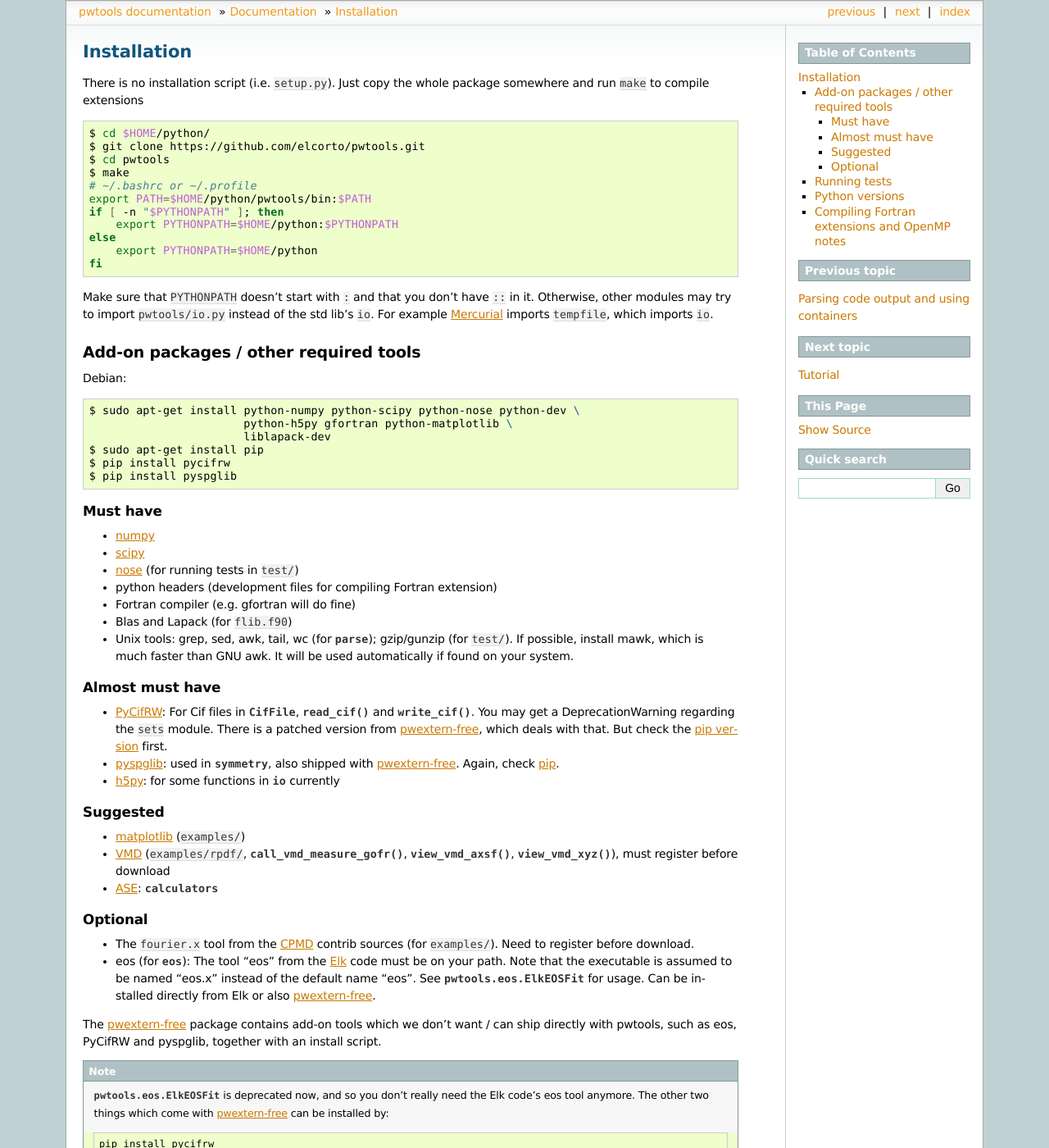
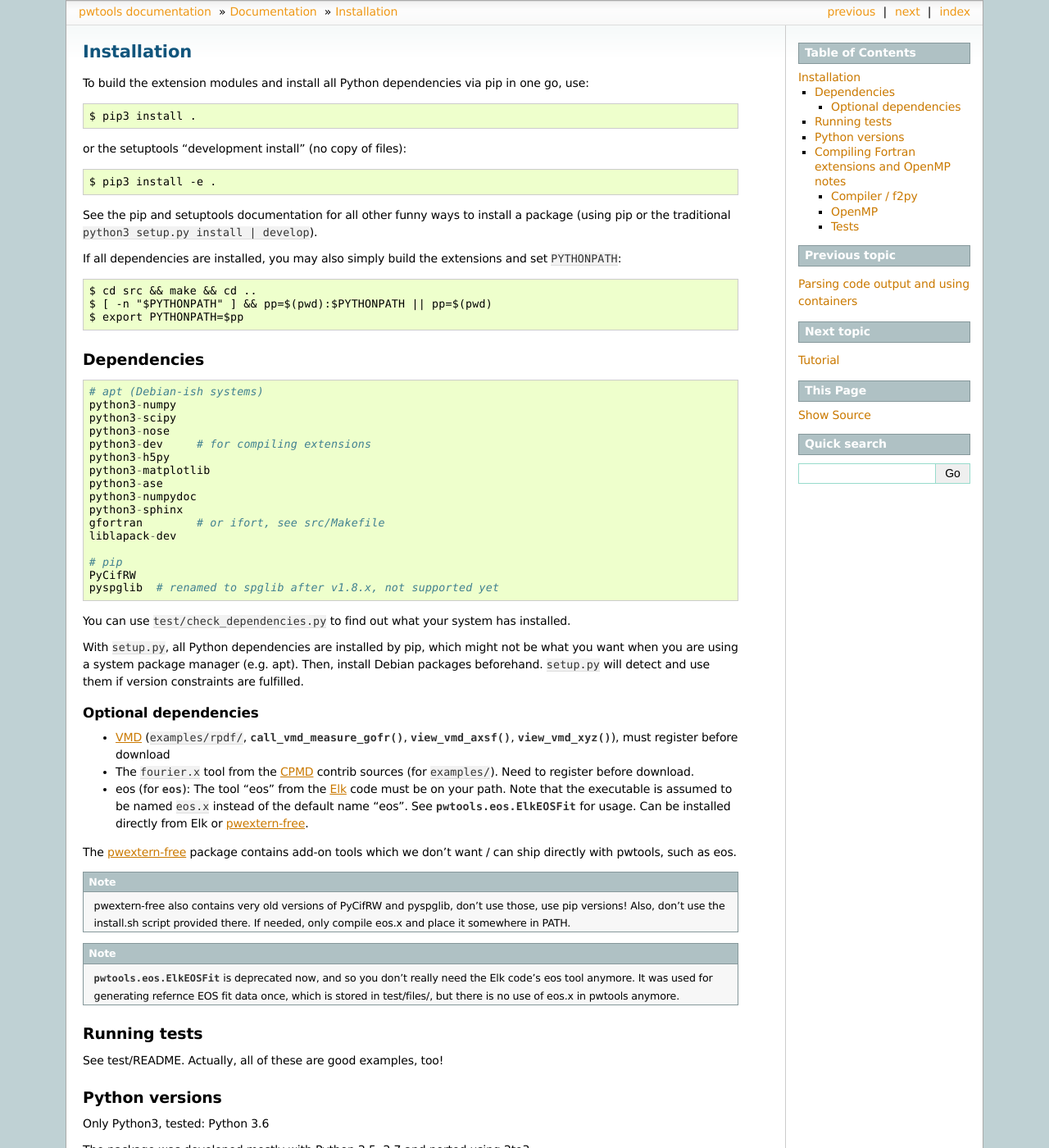
Before and after one commit to elcorto/pwtools, a Sphinx documentation site: the page built from doc/source/written/install.rst, in a window 1280 px wide and 1400 px high. Shown: the whole window at 82% size. Built offline with Sphinx 7.4.7, drawn with Linux system fonts in a browser that asks for light colours; pages that are not in the unit, such as notebooks, are missing from menus; some of the changed text lies outside the part shown.

Commit message:
DOC: update install docs and test/check_dependencies.py

```diff
--- a/doc/source/written/install.rst
+++ b/doc/source/written/install.rst
@@ -1,123 +1,98 @@
 Installation
 ============
 
-There is no installation script (i.e. ``setup.py``). Just copy the whole
-package somewhere and run ``make`` to compile extensions
+To build the extension modules and install all Python dependencies via pip in
+one go, use::
 
-.. code-block:: shell
+    $ pip3 install .
 
-    $ cd $HOME/python/
-    $ git clone https://github.com/elcorto/pwtools.git
-    $ cd pwtools
-    $ make
-    # ~/.bashrc or ~/.profile
-    export PATH=$HOME/python/pwtools/bin:$PATH
-    if [ -n "$PYTHONPATH" ]; then
-        export PYTHONPATH=$HOME/python:$PYTHONPATH
-    else
-        export PYTHONPATH=$HOME/python
-    fi
+or the setuptools "development install" (no copy of files)::
 
-Make sure that ``PYTHONPATH`` doesn't start with ``:`` and that you don't have
-``::`` in it. Otherwise, other modules may try to import ``pwtools/io.py``
-instead of the std lib's ``io``. For example `Mercurial
-<http://mercurial.selenic.com>`_ imports ``tempfile``, which imports
-``io``.
+    $ pip3 install -e .
 
+See the pip and setuptools documentation for all other funny ways to install a
+package (using pip or the traditional ``python3 setup.py install | develop``).
 
-Add-on packages / other required tools
---------------------------------------
+If all dependencies are installed, you may also simply build the extensions and
+set ``PYTHONPATH``::
 
-Debian:
+    $ cd src && make && cd ..
+    $ [ -n "$PYTHONPATH" ] && pp=$(pwd):$PYTHONPATH || pp=$(pwd)
+    $ export PYTHONPATH=$pp
 
-.. code-block:: shell
+Dependencies
+------------
+::
 
-    $ sudo apt-get install python-numpy python-scipy python-nose python-dev \
-                           python-h5py gfortran python-matplotlib \
-                           liblapack-dev
-    $ sudo apt-get install pip
-    $ pip install pycifrw
-    $ pip install pyspglib
+	# apt (Debian-ish systems)
+	python3-numpy
+	python3-scipy
+	python3-nose
+	python3-dev     # for compiling extensions
+	python3-h5py
+	python3-matplotlib
+	python3-ase
+	python3-numpydoc
+	python3-sphinx
+	gfortran        # or ifort, see src/Makefile
+	liblapack-dev
 
-Must have
-~~~~~~~~~
-
-* numpy_
-* scipy_
-* nose_ (for running tests in ``test/``)
-* python headers (development files for compiling Fortran extension)
-* Fortran compiler (e.g. gfortran will do fine)
-* Blas and Lapack (for ``flib.f90``)
-* Unix tools: grep, sed, awk, tail, wc (for :mod:`~pwtools.parse`); gzip/gunzip (for
-  ``test/``). If possible, install mawk, which is much faster than GNU awk. It
-  will be used automatically if found on your system.
-
-Almost must have
-~~~~~~~~~~~~~~~~
-
-* `PyCifRW <pycifrw_orig_>`_: For Cif files in  :class:`~pwtools.parse.CifFile`,
-  :func:`~pwtools.io.read_cif` and :func:`~pwtools.io.write_cif`. You may get a
-  DeprecationWarning regarding the ``sets`` module. There is a patched version
-  from pwextern-free_, which deals with that. But check the `pip version
-  <https://pypi.python.org/pypi/PyCifRW>`_ first.
-* `pyspglib <pyspglib_>`_: used in :mod:`~pwtools.symmetry`, also shipped with
-  pwextern-free_. Again, check `pip <https://pypi.python.org/pypi/pyspglib>`_.
-* h5py_: for some functions in :mod:`~pwtools.io` currently
-
-Suggested
-~~~~~~~~~
-
-* matplotlib_ (``examples/``)
-* VMD_ (``examples/rpdf/``, :func:`~pwtools.crys.call_vmd_measure_gofr`,
-  :func:`~pwtools.visualize.view_vmd_axsf`,
-  :func:`~pwtools.visualize.view_vmd_xyz`), must register before download
-* ASE_: :mod:`~pwtools.calculators`
-
-Optional
-~~~~~~~~
-
-* The ``fourier.x`` tool from the CPMD_ contrib sources (for
-  ``examples/``). Need to register before download.
-* eos (for :mod:`~pwtools.eos`): The tool "eos" from the Elk_ code must
-  be on your path. Note that the executable is assumed to be named "eos.x"
-  instead of the default name "eos". See :class:`pwtools.eos.ElkEOSFit` for
-  usage. Can be installed directly from Elk or also pwextern-free_.
-
-The pwextern-free_ package contains add-on tools which we don't want / can ship
-directly with pwtools, such as eos, PyCifRW and pyspglib, together with an
-install script.
-
-.. note:: :class:`pwtools.eos.ElkEOSFit` is deprecated now, and so you don't
-   really need the Elk code's eos tool anymore. The other two things which come
-   with pwextern-free_ can be installed by::
-
-    pip install pycifrw
-    pip install pyspglib
-
-All imports of optional Python modules will silently fail such that the code
-can be used anywhere without errors or annoying warnings. The code parts which
-use the dependencies will then fail only if used. And of course the related
-tests will fail. That is no problem if you don't need the corresponding
-functionality.
+	# pip
+	PyCifRW
+	pyspglib  # renamed to spglib after v1.8.x, not supported yet
 
 You can use ``test/check_dependencies.py`` to find out what your system has
 installed.
 
+With ``setup.py``, all Python dependencies are installed by pip, which might
+not be what you want when you are using a system package manager (e.g. apt).
+Then, install Debian packages beforehand. ``setup.py`` will detect and use them
+if version constraints are fulfilled.
+
+Optional dependencies
+^^^^^^^^^^^^^^^^^^^^^
+
+* VMD_ (``examples/rpdf/``, :func:`~pwtools.crys.call_vmd_measure_gofr`,
+  :func:`~pwtools.visualize.view_vmd_axsf`,
+  :func:`~pwtools.visualize.view_vmd_xyz`), must register before download
+
+* The ``fourier.x`` tool from the CPMD_ contrib sources (for
+  ``examples/``). Need to register before download.
+
+* eos (for :mod:`~pwtools.eos`): The tool "eos" from the Elk_ code must
+  be on your path. Note that the executable is assumed to be named ``eos.x``
+  instead of the default name "eos". See :class:`pwtools.eos.ElkEOSFit` for
+  usage. Can be installed directly from Elk or pwextern-free_.
+
+The pwextern-free_ package contains add-on tools which we don't want / can ship
+directly with pwtools, such as eos.
+
+.. note:: pwextern-free also contains very old versions of PyCifRW and
+   pyspglib, don't use those, use pip versions! Also, don't use the
+   install.sh script provided there. If needed, only compile eos.x and place it
+   somewhere in PATH.
+
+.. note:: :class:`pwtools.eos.ElkEOSFit` is deprecated now, and so you don't
+   really need the Elk code's eos tool anymore. It was used for generating
+   refernce EOS fit data once, which is stored in test/files/, but there is no
+   use of eos.x in pwtools anymore.
+
 Running tests
 -------------
 
-See tests/README. Actually, all of these are good examples, too!
+See test/README. Actually, all of these are good examples, too!
 
 Python versions
 ---------------
 
-Developed mostly with Python 2.5..2.7. Should work with all versions from 2.4
-on, but not yet 3.x.
+Only Python3, tested: Python 3.6
+
+The package was developed mostly with Python 2.5..2.7 and ported using 2to3.
 
 Compiling Fortran extensions and OpenMP notes
 ---------------------------------------------
 
-Use the ``Makefile``:
+Use ``src/Makefile``:
 
 .. code-block:: shell
 
@@ -133,13 +108,13 @@ Generates ``*.so`` and ``*.pyf`` (f2py interface) files.
 
 You need:
 
-* numpy
+* numpy for f2py
 * a Fortran compiler
 * Python headers (Debian/Ubuntu: python-dev)
 * Lapack (Debian: liblapack3)
 
 The module is compiled with f2py (currently part of numpy, tested with numpy
-1.1.0 .. 1.7.x).
+1.1.0 .. 1.13.x).
 
 Compiler / f2py
 ^^^^^^^^^^^^^^^
@@ -168,8 +143,8 @@ We managed to speed up the calculations by sprinkling some OpenMP
 pragmas in ``*.f90``. This works pretty good. If you wanna try, use
 ``make ifort-omp`` or ``make gfortran-omp``.
 
-If all went well, _flib.so should be linked to libgomp (or libiomp for ifort).
-Check with:
+If all went well, ``_flib.so`` should be linked to ``libgomp`` (or ``libiomp``
+for ``ifort``). Check with:
 
 .. code-block:: shell
 
@@ -200,7 +175,7 @@ When developing OpenMP code, you may find that code doesn't produce correct
 results, even if it runs, if OpenMP is used incorrectly :) The test script
 ``test/runtests.sh`` calls `make gfortran-omp`, so if code is broken by OpenMP,
 all test using the Fortran extensions might fail. To run tests with other
-builds, use one  of
+builds, use one of
 
 .. code-block:: shell
 
```
Also changed, not shown: README.rst (+7 -36 lines), 2 other files.
